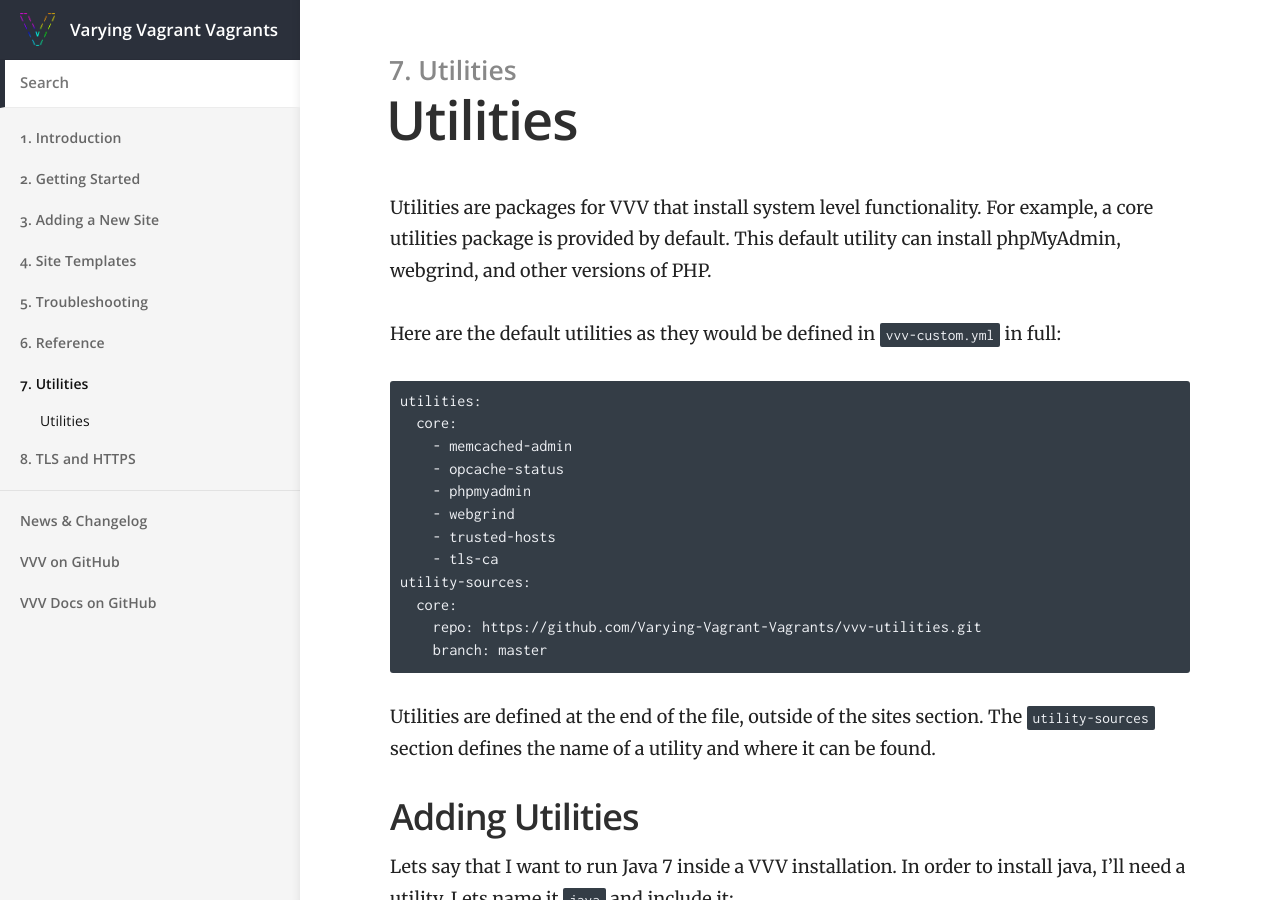
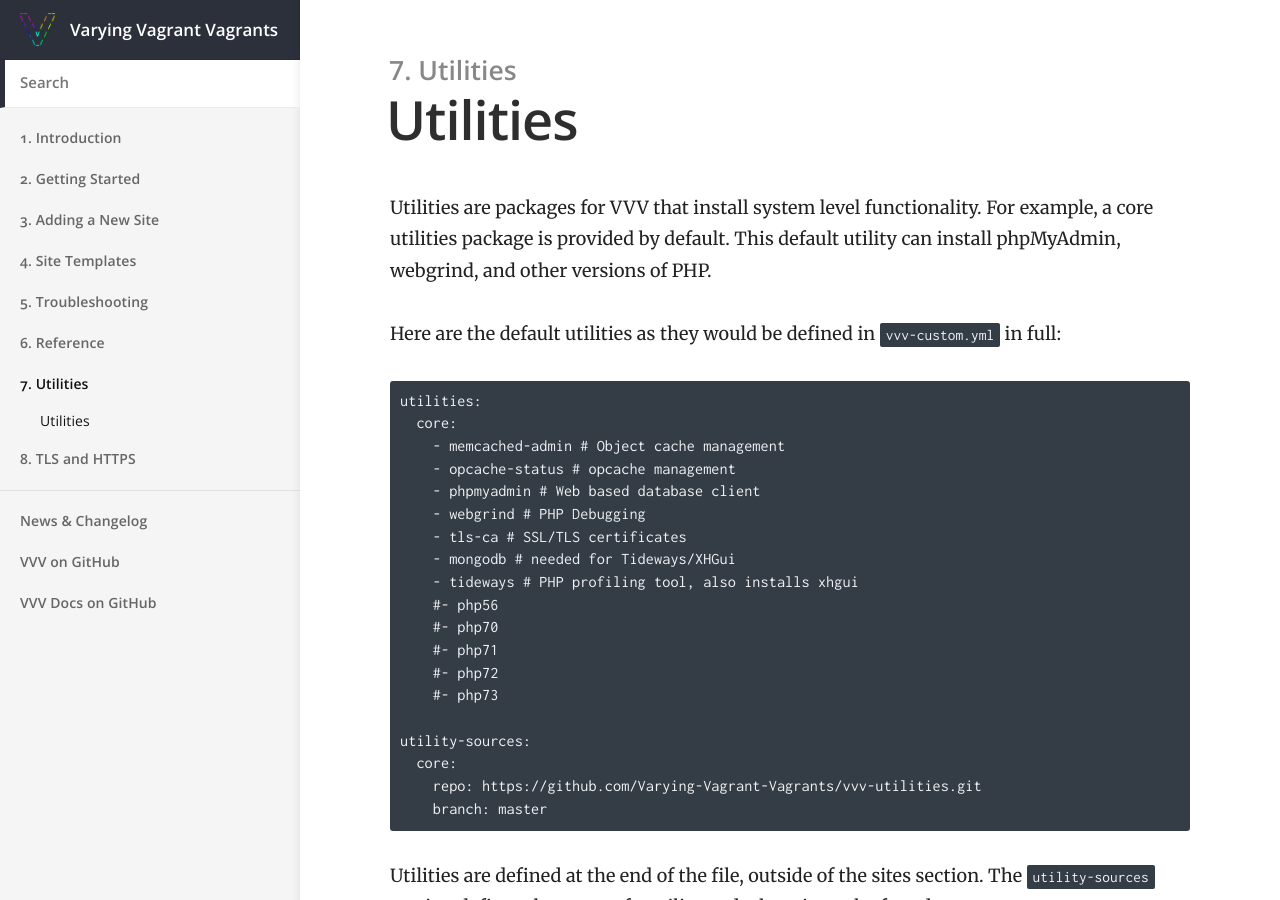
Before and after one commit to Varying-Vagrant-Vagrants/varyingvagrantvagrants.org, a Jekyll site: the page built from docs/en-US/utilities.md, in a window 1280 px wide and 900 px high. Built offline with Jekyll 4.4.1, drawn with Linux system fonts in a browser that asks for light colours.

Commit message:
update utility list (#128)
* update utility list

````diff
--- a/docs/en-US/utilities.md
+++ b/docs/en-US/utilities.md
@@ -13,12 +13,19 @@ Here are the default utilities as they would be defined in `vvv-custom.yml` in f
 ```YAML
 utilities:
   core:
-    - memcached-admin
-    - opcache-status
-    - phpmyadmin
-    - webgrind
-    - trusted-hosts
-    - tls-ca
+    - memcached-admin # Object cache management
+    - opcache-status # opcache management
+    - phpmyadmin # Web based database client
+    - webgrind # PHP Debugging
+    - tls-ca # SSL/TLS certificates
+    - mongodb # needed for Tideways/XHGui
+    - tideways # PHP profiling tool, also installs xhgui
+    #- php56
+    #- php70
+    #- php71
+    #- php72
+    #- php73
+
 utility-sources:
   core:
     repo: https://github.com/Varying-Vagrant-Vagrants/vvv-utilities.git
````
